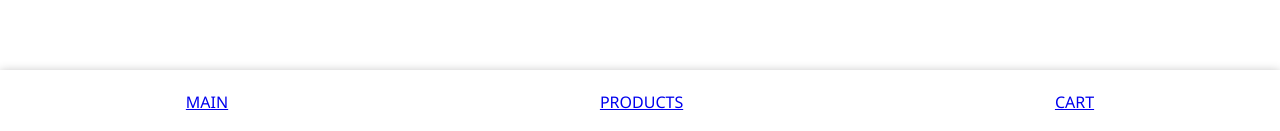
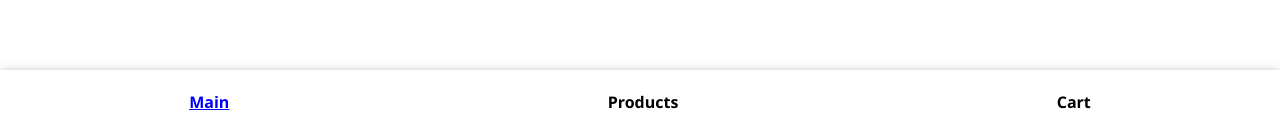
Before and after one commit to Markiewic/keeper, a React (Create React App) app: page / in a window 1280 px wide. Shown: the part 666-797 px from the top of the page. Built offline with nearby package versions, Linux system fonts and the light colour scheme.

Commit message:
Добавлена анимация перехода между роутами

```diff
--- a/package.json
+++ b/package.json
@@ -8,6 +8,7 @@
     "react-redux": "^6.0.1",
     "react-router-dom": "^4.3.1",
     "react-scripts": "2.1.5",
+    "react-transition-group": "^2.6.0",
     "redux": "^4.0.1",
     "redux-thunk": "^2.3.0"
   },
--- a/src/App.css
+++ b/src/App.css
@@ -6,3 +6,16 @@ body {
     padding: 0 8px;
     padding-bottom: 72px;
 }
+
+.fade-enter {
+    transform: translateY(20px);
+}
+
+.fade-enter.fade-enter-active {
+    transform: translateY(0);
+    transition: all 150ms cubic-bezier(0, 0, 0.25, 1);
+}
+
+.fade-exit {
+    display: none;
+}
--- a/src/App.js
+++ b/src/App.js
@@ -1,6 +1,7 @@
 import React, { Component } from 'react';
 import { connect } from 'react-redux';
 import { BrowserRouter, Route, Switch } from 'react-router-dom';
+import { TransitionGroup, CSSTransition } from 'react-transition-group';
 
 import Menu from './components/Menu/Menu';
 import Main from './components/Main/Main';
@@ -20,18 +21,38 @@ class App extends Component {
     render() {
         return (
             <BrowserRouter>
-                <div>
-                    <Menu />
+                <Route render={({ location }) => (
+                    <React.Fragment>
+                        <Menu location={location}/>
                         <div className="content-router">
-                        <Switch>
+                            <TransitionGroup>
+                                <CSSTransition
+                                    key={location.key}
+                                    timeout={300}
+                                    classNames="fade"
+                                >
+                                    <div style={{
+                                        // position: "absolute",
+                                        // left: 0,
+                                        // right: 0,
+                                        // top: 0,
+                                        // bottom: 0,
+                                        // marginBottom: "72px"
+                                    }}>
+
+                                        <Switch location={location}>
                                             <Route path="/" exact component={Main} />
                                             <Route path="/products" component={Products} />
                                             <Route path="/cart" component={Cart} />
                                         </Switch>
                                     </div>
 
+                                </CSSTransition>
+                            </TransitionGroup>
                         </div>
-            </BrowserRouter>
+                    </React.Fragment>
+                )} />
+            </BrowserRouter >
         );
     }
 }
--- a/src/components/Menu/Menu.js
+++ b/src/components/Menu/Menu.js
@@ -5,11 +5,12 @@ import styles from './Menu.module.css';
 class Menu extends Component {
 
     render() {
+        console.log(this.props)
         return (
             <div className={styles.root}>
-                <Link to="/">Main</Link>
-                <Link to="/products">Products</Link>
-                <Link to="/cart">Cart</Link>
+                <Link to="/" className={"/" === this.props.location.pathname ? styles.activated : ""}>Main</Link>
+                <Link to="/products" className={"/products" === this.props.location.pathname ? styles.activated : ""}>Products</Link>
+                <Link to="/cart" className={"/cart" === this.props.location.pathname ? styles.activated : ""}>Cart</Link>
             </div>
         );
     }
--- a/src/components/Menu/Menu.module.css
+++ b/src/components/Menu/Menu.module.css
@@ -2,6 +2,7 @@
     display: flex;
     align-items: center;
     justify-content: space-around;
+    z-index: 1;
 
     width: 100%;
     height: 64px;
@@ -14,10 +15,19 @@
     box-shadow: 0 2px 10px rgba(0, 0, 0, 0.3);
 
     font-family: 'Segoe UI', Tahoma, Geneva, Verdana, sans-serif;
-    text-transform: uppercase;
-    text-decoration: none;
 }
 
 .root a {
     padding: 12px;
+    outline: none;
+    -webkit-tap-highlight-color: transparent;
+    text-decoration: none;
+    color: black;
+    font-weight: 600;
 }
+
+
+.activated {
+    color: blue !important;
+    text-decoration: underline !important;
+}
```
Also changed, not shown: 1 other file (tests, documents, lock files or other folders). Lines whose indentation alone changed are shown as unchanged.
